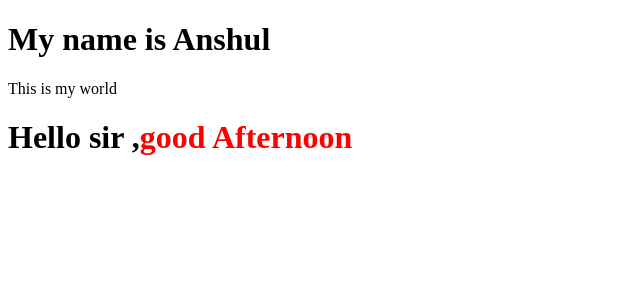
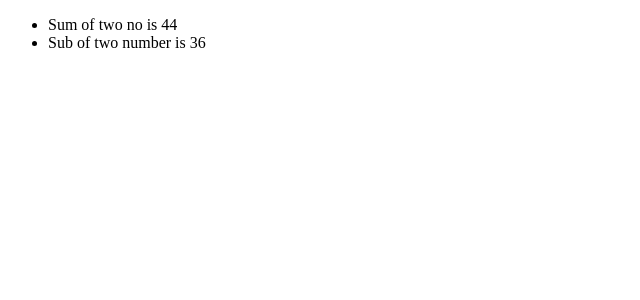
Before and after one commit to Anshul7417/React-Series, a React (Create React App) app: page / in a window 1280 px wide. Shown: the top 300 px of the page, without its empty margins (0-640 px from the left). Built offline with nearby package versions, Linux system fonts and the light colour scheme.

Commit message:
Components Finished

```diff
--- /dev/null
+++ b/Extra/copyofsrc/App.jsx
@@ -0,0 +1,33 @@
+import React from 'react';
+import ReactDOM from 'react-dom';
+import Heading from './Heading.jsx';    // Component
+import Para from './Para.jsx'; //Component
+
+
+
+
+// function App(){
+
+// let curDate = new Date(2020,5,5,15);
+// curDate =curDate.getHours();
+// let greeting ="";
+// const cssStyle ={
+// };
+
+// if (curDate >= 1 && curDate <12) {
+//     greeting='good morning';
+//     cssStyle.color ='green';
+// } else if (curDate >=12 && curDate <19) {
+//     greeting='good Afternoon';
+//     cssStyle.color ='red';
+// } else{
+//     greeting='Good Night';
+//     cssStyle.color ='black';
+// }
+//     return (
+//         <><Heading/>
+//          <Para/><h1>Hello sir ,<span style ={cssStyle}>{greeting} </span></h1></>
+//     );
+// }
+
+// export default App;   // default means in index.js hm isey kisi bhi naam se import kra skte hai.......default srf ek brr use kr skte hai
--- a/src/App.js
+++ /dev/null
@@ -1,31 +0,0 @@
-import React from 'react';
-import ReactDOM from 'react-dom';
-import Heading from './Heading.jsx';    // Component
-import Para from './Para.jsx'; //Component
-
-
-function App(){
-
-    let curDate = new Date(2020,5,5,15);
-curDate =curDate.getHours();
-let greeting ="";
-const cssStyle ={
-};
-
-if (curDate >= 1 && curDate <12) {
-    greeting='good morning';
-    cssStyle.color ='green';
-} else if (curDate >=12 && curDate <19) {
-    greeting='good Afternoon';
-    cssStyle.color ='red';
-} else{
-    greeting='Good Night';
-    cssStyle.color ='black';
-}
-    return (
-        <><Heading/>
-         <Para/><h1>Hello sir ,<span style ={cssStyle}>{greeting} </span></h1></>
-    );
-}
-
-export default App;
--- /dev/null
+++ b/src/App.jsx
@@ -0,0 +1,16 @@
+const youtuber = 'Anshul Tripathi';
+
+const favprog = "React js";
+
+function myName(){
+
+    return  "Anshul";
+}
+
+function Petname(){
+    return  "sumi";
+}
+
+export default youtuber;   //default means ab hm kisi bhi naam se import kra skte h
+
+export {favprog,myName,Petname};
--- /dev/null
+++ b/src/Calc.jsx
@@ -0,0 +1,14 @@
+ function add(a,b){
+     return a+b;
+ }
+ function sub(a,b){
+     return a-b;
+ }
+ function mult(a,b){
+     return a*b;
+ }
+ function div(a,b){
+     return (a/b).toFixed(2);
+ }
+
+ export {add,sub,mult,div};
--- a/src/index.js
+++ b/src/index.js
@@ -1,62 +1,9 @@
 import React from 'react';
 import ReactDOM from 'react-dom';
-// import './index.css'     // adding css
-// import Heading from './Heading.jsx';    // Component
-// import Para from './Para.jsx';          // Component
+import {add , sub , mult ,div } from "./Calc";
+// import * as all from './App.jsx';    // this gives everything from app.js in object form ... write all.default for youtuber
+// import  youtuber ,{favprog,myName,Petname} from "./App.jsx"
 
-import App from './App';
+// ReactDOM.render(<><ol><li>My name is</li><li>{youtuber}</li><li>{favprog}</li><li>{myName()}</li><li>{Petname()}</li></ol></>,document.getElementById('root'));
 
-// let curDate = new Date(2020,5,5,15);
-// curDate =curDate.getHours();
-// let greeting ="";
-// const cssStyle ={
-// };
-
-// if (curDate >= 1 && curDate <12) {
-//     greeting='good morning';
-//     cssStyle.color ='green';
-// } else if (curDate >=12 && curDate <19) {
-//     greeting='good Afternoon';
-//     cssStyle.color ='red';
-// } else{
-//     greeting='Good Night';
-//     cssStyle.color ='black';
-// }
-
-// ReactDOM.render(<h1>Hello sir ,<span style ={cssStyle}>{greeting} </span></h1>,document.getElementById('root'));
-
-// const img1="https://picsum.photos/200/300";
-
-// ReactDOM.render(<><h1 contentEditable="true" className='Header'> Hello Sir , Good Morning</h1><img src={img1} alt='not available'/></>,document.getElementById('root')); // attributes in jsx has a camel case while in normal html it is normal......yaha pr single elements(no closing tags) ko </> aese likhna odta hai..see img tag.......className is class in react
-
-// const heading ={               // method of adding inline css in react..........property uses camelcase here
-//     color: "#fa9191",
-//     textTransform : 'capitalize'    // see this property in css also
-// }
-
-
-// const heading2 = {   // for eference to how to convert to object perfectly
-//     color: "#fa9191",
-//     textTransform: "capitalize",
-//     textAlign: "center",
-//     fontWeight: 'bold',
-//     textShadow: '0px 2px 4px #ffe9c5',
-//     margin: '70px ',
-//     fontFamily: '"Josefin Sans", sans-serif'
-//     };
-
-// ReactDOM.render(<><h1 style={{ color: "#fa9191",
-// textTransform : 'capitalize' }}>hello anshul</h1></>,document.getElementById('root'));          // ek hi react dom kaam krta hai  style ={haeding}  likhne se bhi hoga kaam
-
-
-
-// Components
-
-// ReactDOM.render(<><h1>My name is Anshul Tripathi</h1><Heading />
-//     <p>This is my world</p><Para/><ol><li>Anshul</li><li>Tripathi</li></ol></>, document.getElementById('root'));
-
-
-
-ReactDOM.render(
-    <><App/></>,document.getElementById('root')
-);
+ReactDOM.render(<><ul><li>Sum of two no is {add(40,4)}</li><li>Sub of two number is {sub(40,4)}</li></ul></>,document.getElementById('root'))
```
Also changed, not shown: Extra/copyofsrc/index.js (added, +62 -0 lines), Extra/copyofsrc/Heading.jsx (renamed from src/Heading.jsx), Extra/copyofsrc/Para.jsx (renamed from src/Para.jsx), Extra/copyofsrc/index.css (renamed from src/index.css).
